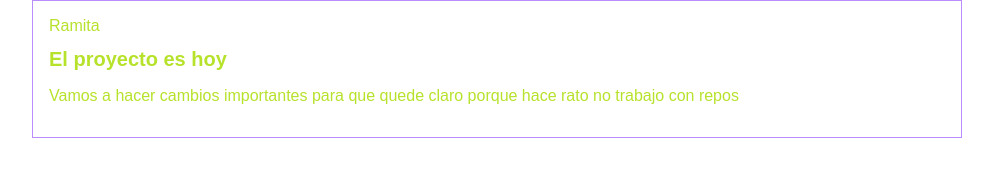
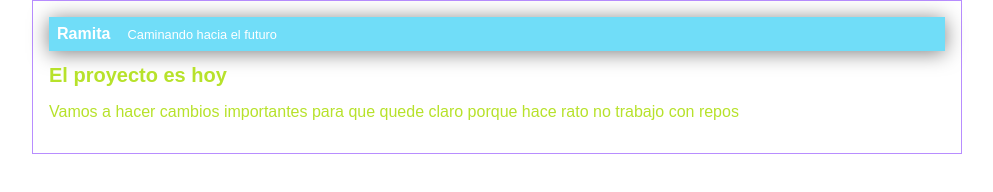
Before and after one commit to JhonatanOlarteV/Pruebas_en_GIT, a plain HTML site: page index.html in a window 1280 px wide. Shown: the whole page, without its empty margins (143-1136 px from the left). Drawn offline with Linux system fonts and the light colour scheme.

Commit message:
Agregadando mas modificaciones al titulo

```diff
--- a/css/estilos.css
+++ b/css/estilos.css
@@ -15,6 +15,21 @@ body
     border: 1px solid #b88dff;
     margin: 0 auto;
 }
+#ramita
+{
+    background: #70ddf8;
+    box-shadow: 0px 2px 20px 0px rgba(0, 0, 0, 0.5);
+    color: #ffffff;
+    font-weight: bold;
+    margin: 0;
+    padding: 0.5em;
+}
+#ramita #tagline
+{
+    padding: 0 0 0 1em;
+    font-weight: normal;
+    font-size: 0.8em;
+}
 #container h1
 {
     font-size: 20px;
--- a/index.html
+++ b/index.html
@@ -7,6 +7,7 @@
         <div id="container">
             <div id="ramita">
                 Ramita
+                <span id="tagline">Caminando hacia el futuro</span>
             </div>
             <div id="post">
                 <h1>El proyecto es hoy</h1>
```
